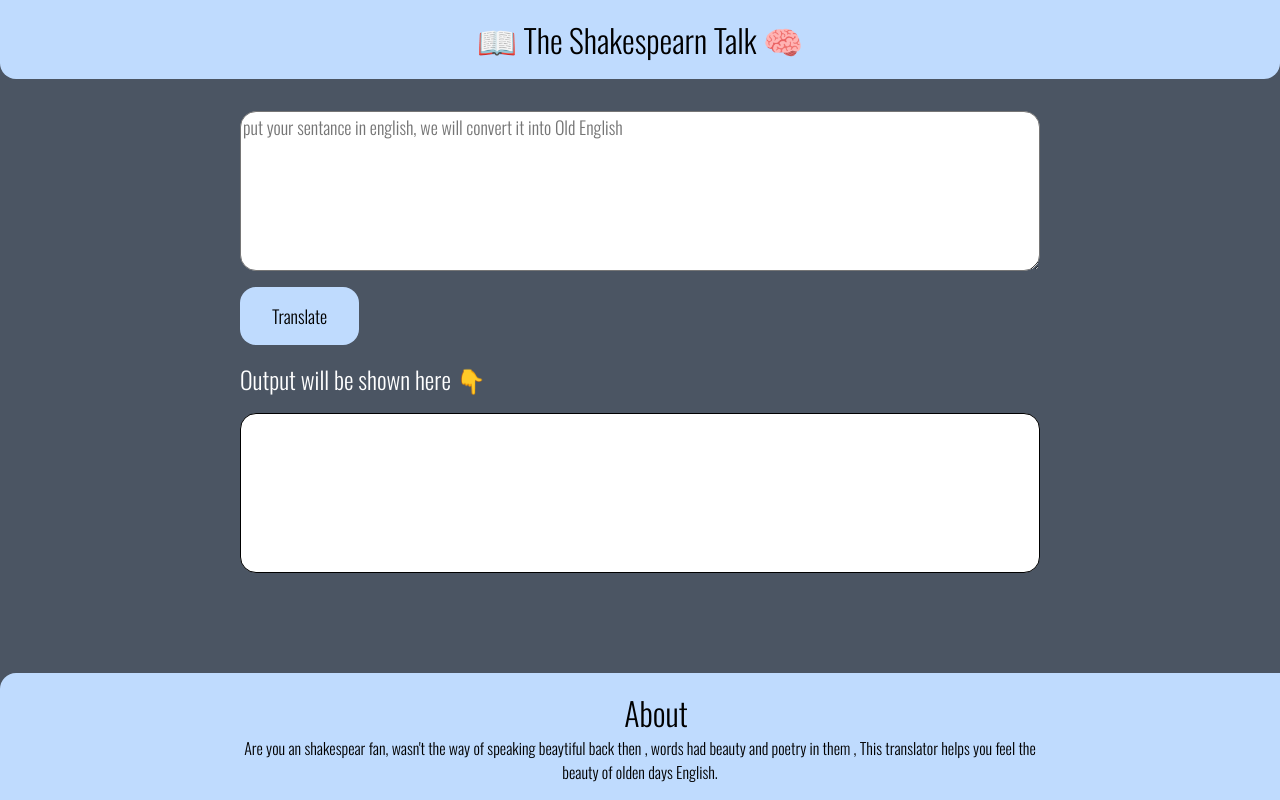
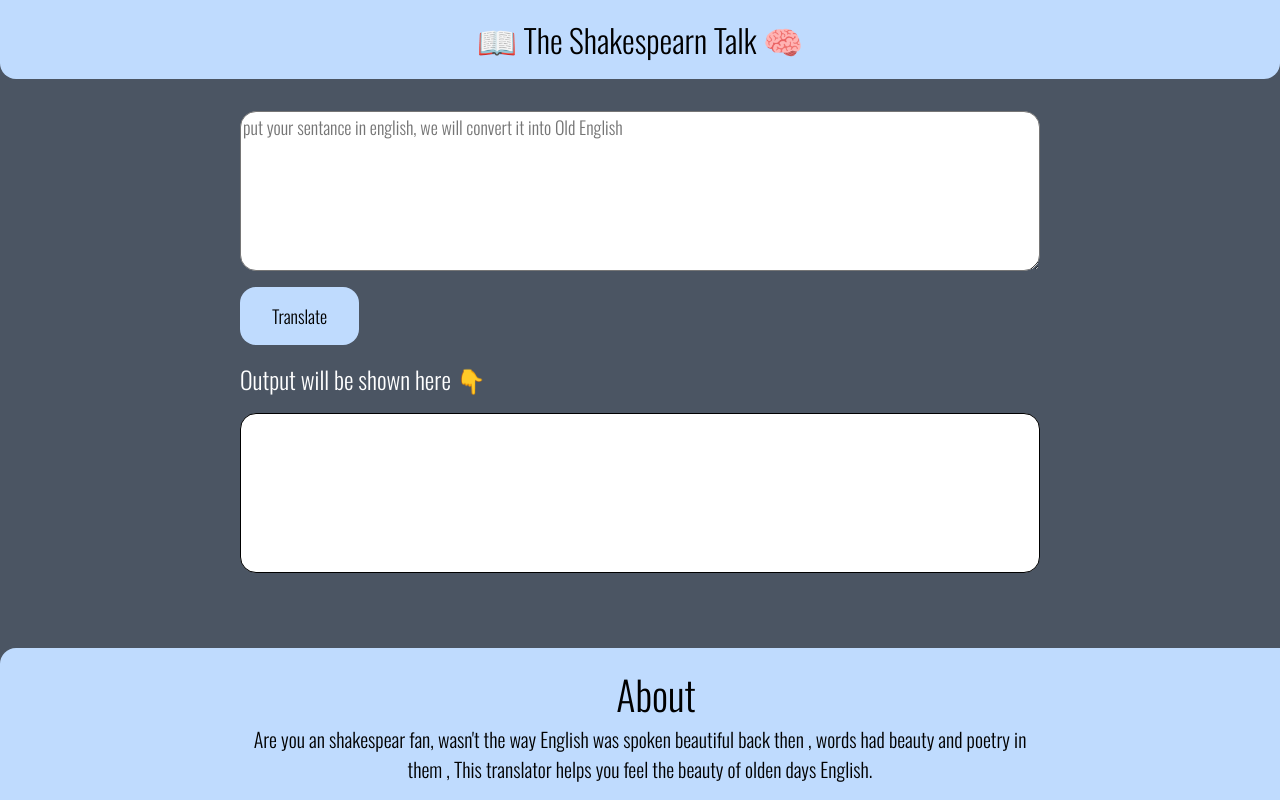
Before and after one commit to SaiParkav/Old-English-Translator, a plain HTML site: page index.html in a window 1280 px wide. Drawn offline with nearby package versions, Linux system fonts and the light colour scheme; a web font is replaced by a local one.

Commit message:
commit: Font changes

```diff
--- a/index.html
+++ b/index.html
@@ -34,8 +34,8 @@
 </main>
 
 <footer>
-    <div style="font-size: 2rem;">About</div>
-    <p>Are you an shakespear fan, wasn't the way of speaking beaytiful back then , words had beauty
+    <div style="font-size: 2.5rem;">About</div>
+    <p style="font-size: 1.25rem;">Are you an shakespear fan, wasn't the way English was spoken beautiful back then , words had beauty
         and poetry in them , This translator helps you feel the beauty of olden days English.</p>
 </footer>
 
```
